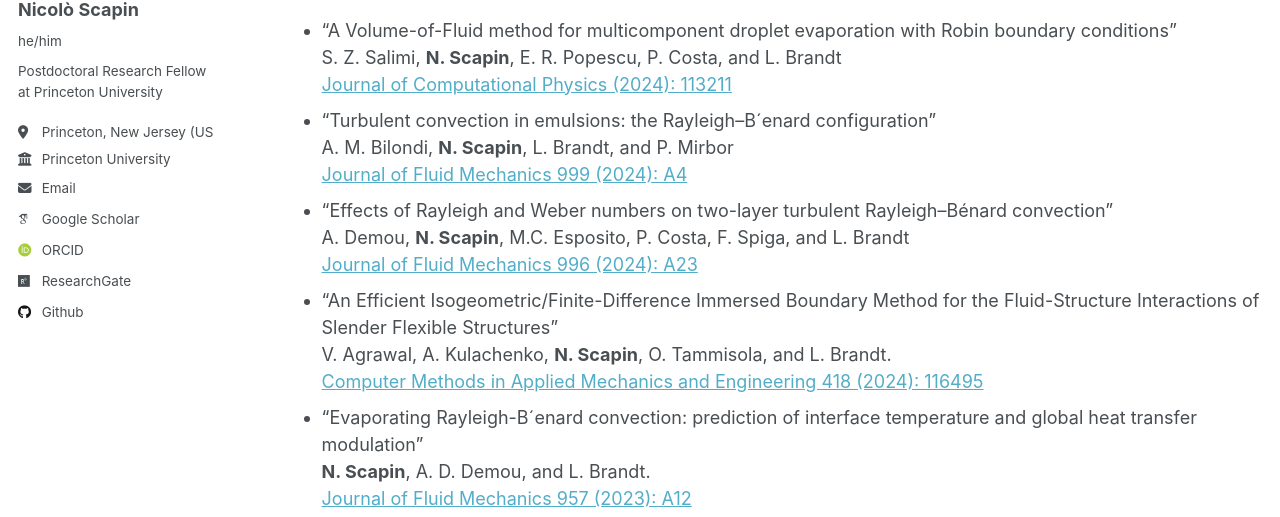
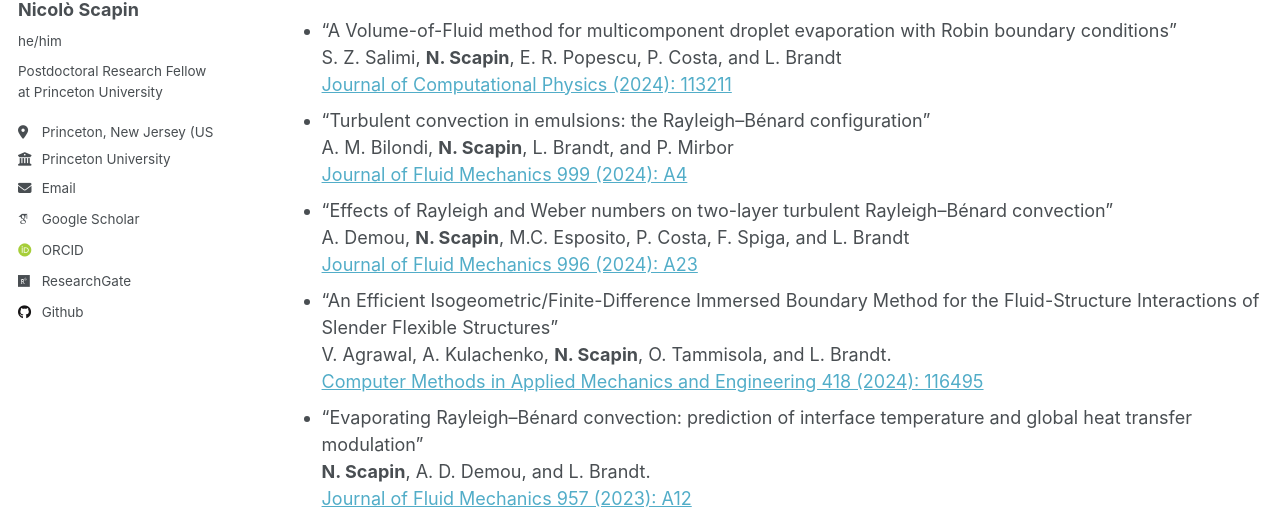
Before and after one commit to nscapin/nscapin.github.io, a Jekyll site: the page built from _pages/publications.md, in a window 1280 px wide and 900 px high. Shown: the part 334-851 px from the top of the window. Built offline with Jekyll 4.4.1, drawn with Linux system fonts in a browser that asks for light colours; some web fonts are replaced.

Commit message:
Update publications.md

```diff
--- a/_pages/publications.md
+++ b/_pages/publications.md
@@ -18,7 +18,7 @@ Peer-reviewed journals
 * "A Volume-of-Fluid method for multicomponent droplet evaporation with Robin boundary conditions" \
   S. Z. Salimi, **N. Scapin**, E. R. Popescu, P. Costa, and L. Brandt \
   [Journal of Computational Physics (2024): 113211](https://www.sciencedirect.com/science/article/pii/S0021999124004601)
-* "Turbulent convection in emulsions: the Rayleigh–B´enard configuration" \
+* "Turbulent convection in emulsions: the Rayleigh–Bénard configuration" \
   A. M. Bilondi, **N. Scapin**, L. Brandt, and P. Mirbor \
   [Journal of Fluid Mechanics 999 (2024): A4](https://www.cambridge.org/core/journals/journal-of-fluid-mechanics/article/turbulent-convection-in-emulsions-the-rayleighbenard-configuration/C181E4DE91567EF267E48F6B1643DF7B)
 * "Effects of Rayleigh and Weber numbers on two-layer turbulent Rayleigh–Bénard convection" \
@@ -27,7 +27,7 @@ Peer-reviewed journals
 * "An Efficient Isogeometric/Finite-Difference Immersed Boundary Method for the Fluid-Structure Interactions of Slender Flexible Structures" \
   V. Agrawal, A. Kulachenko, **N. Scapin**, O. Tammisola, and L. Brandt. \
   [Computer Methods in Applied Mechanics and Engineering 418 (2024): 116495](https://www.sciencedirect.com/science/article/pii/S0045782523006199)
-* "Evaporating Rayleigh-B´enard convection: prediction of interface temperature and global heat transfer modulation" \
+* "Evaporating Rayleigh–Bénard convection: prediction of interface temperature and global heat transfer modulation" \
   **N. Scapin**, A. D. Demou, and L. Brandt. \
   [Journal of Fluid Mechanics 957 (2023): A12](https://www.cambridge.org/core/journals/journal-of-fluid-mechanics/article/evaporating-rayleighbenard-convection-prediction-of-interface-temperature-and-global-heat-transfer-modulation/5A616CC444D34ACBBA4817B91F53C62F)
 * "FluTAS: A GPU-accelerated finite difference code for multiphase flows" \
```
